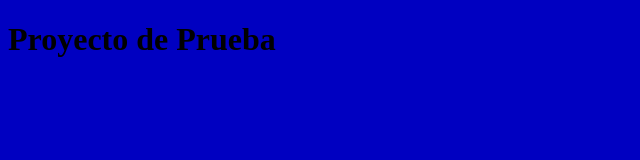
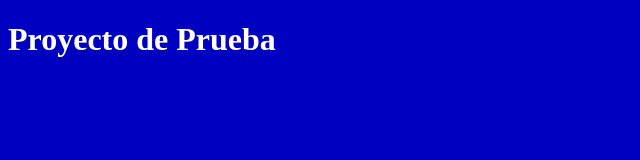
Before and after one commit to Distripruebas/prueba-github2, a plain HTML site: page index.html in a window 1280 px wide. Shown: the whole page, without its empty margins (0-640 px from the left). Drawn offline with Linux system fonts and the light colour scheme.

Commit message:
negrita y color de texto

```diff
--- a/css/estilos.css
+++ b/css/estilos.css
@@ -1,3 +1,5 @@
 body{
     background-color: #0000C1;
+    font-weight: bold;
+    color: #FFFFFF;
 }
```
